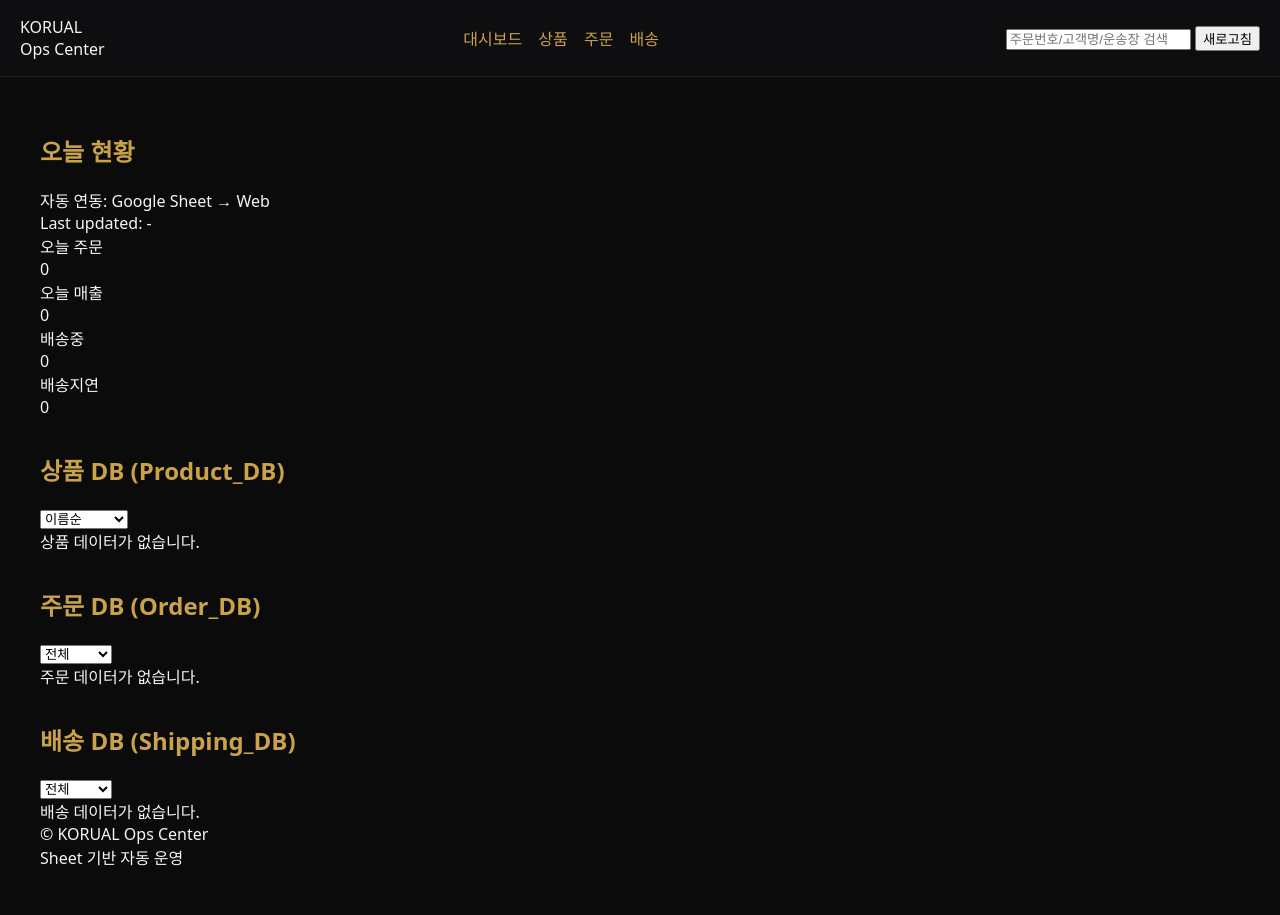
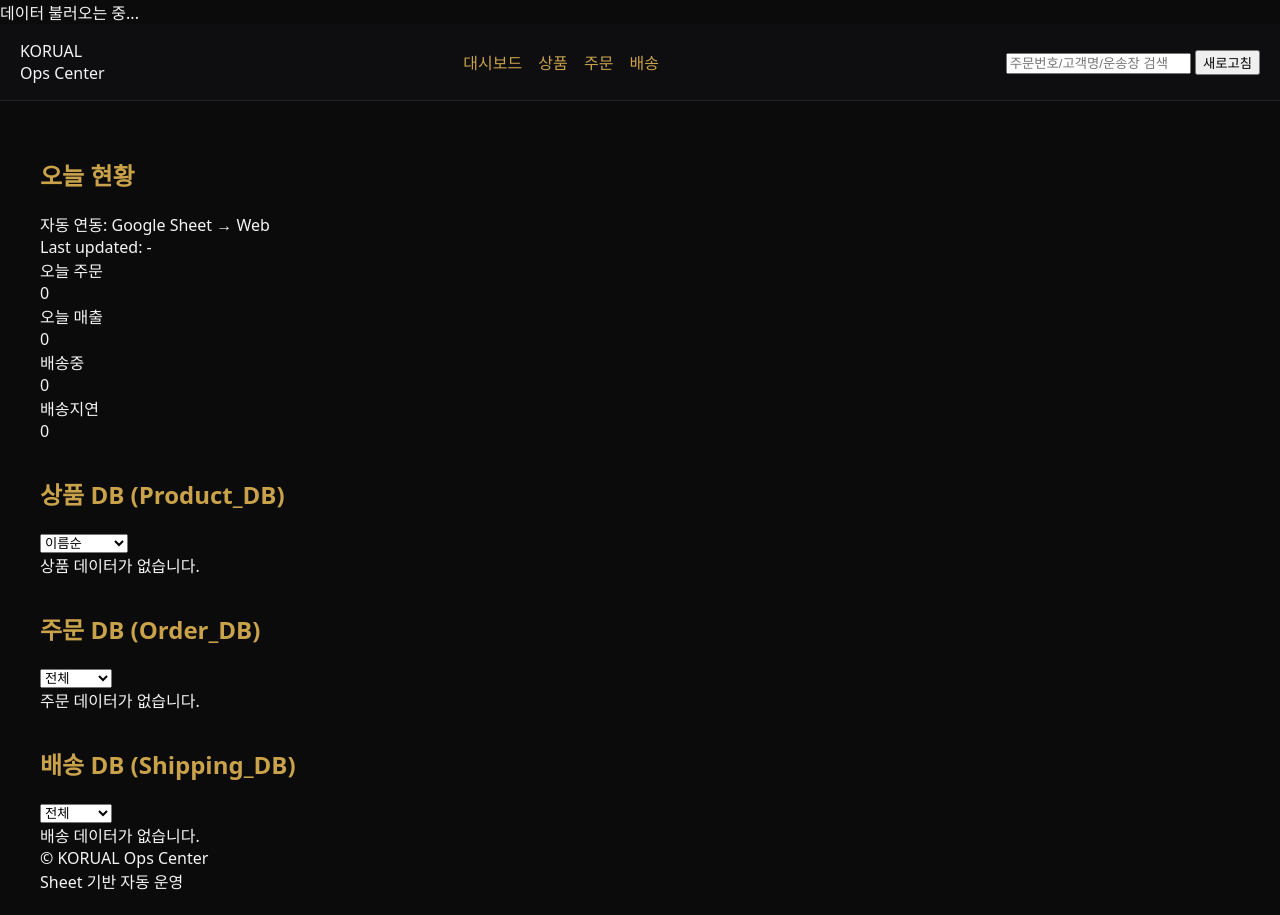
Before and after one commit to korual-ops/main, a plain HTML site: page index.html in a window 1280 px wide. Before the commit the page ends 891 px from the top, so only its background shows below. Drawn offline with Linux system fonts and the light colour scheme; no server answers.

Commit message:
Add loading message for sheet data in index.html
Added a loading message for sheet data.

```diff
--- a/index.html
+++ b/index.html
@@ -1,6 +1,8 @@
 <!doctype html>
 <html lang="ko">
 <head>
+  <div id="sheet-data">데이터 불러오는 중...</div>
+
   <meta charset="utf-8" />
   <meta name="viewport" content="width=device-width, initial-scale=1" />
   <title>KORUAL Ops Center</title>
```
